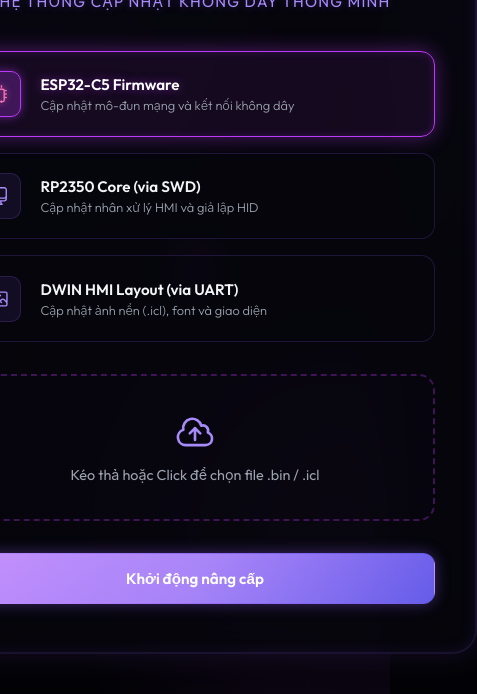
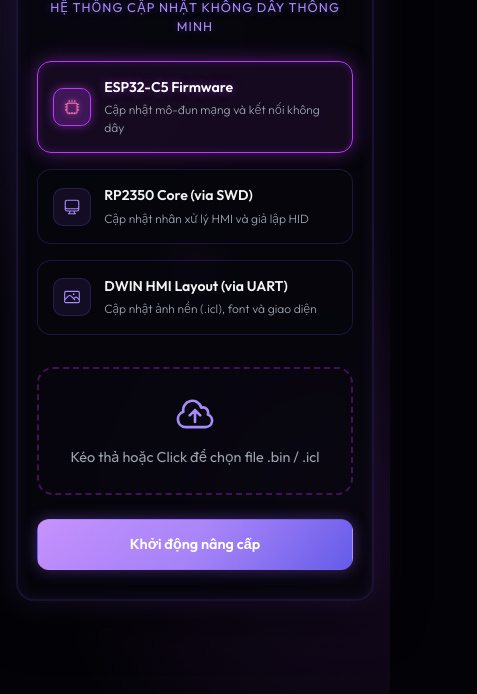
Before and after one commit to Gurayushi/HackerHMI, a plain HTML site: page index.html in a window 390 px wide. Shown: the part 150-844 px from the top of the page, 477 px wide, since content can reach past the window. Drawn offline with nearby package versions, Linux system fonts and the light colour scheme.

Commit message:
Add Tailwind CSS CDN and full mobile responsiveness for OTA dashboard

```diff
--- a/index.html
+++ b/index.html
@@ -5,6 +5,7 @@
     <title>HackerHMI OTA Neon Dashboard</title>
     <meta name="viewport" content="width=device-width, initial-scale=1">
     <link href="https://fonts.googleapis.com/css2?family=Outfit:wght@300;400;500;600;700&display=swap" rel="stylesheet">
+    <script src="https://cdn.tailwindcss.com"></script>
     <style>
         :root {
             --bg-color: #030307;
@@ -17,6 +18,10 @@
             --neon-blue: #3b82f6;
         }
 
+        *, *::before, *::after {
+            box-sizing: border-box;
+        }
+
         body {
             font-family: 'Outfit', -apple-system, BlinkMacSystemFont, sans-serif;
             background-color: var(--bg-color);
@@ -27,6 +32,7 @@
             justify-content: center;
             min-height: 100vh;
             margin: 0;
+            padding: 1rem;
             overflow-x: hidden;
             background-image:
                 radial-gradient(circle at 10% 20%, rgba(139, 92, 246, 0.12) 0%, transparent 40%),
@@ -36,18 +42,19 @@
         .container {
             background: var(--container-bg);
             border: 2px solid var(--border-color);
-            padding: 3rem 2.5rem;
+            padding: 2.5rem 2rem;
             border-radius: 24px;
             box-shadow:
                 0 0 30px rgba(139, 92, 246, 0.15),
                 0 15px 50px rgba(0, 0, 0, 0.8),
                 inset 0 0 15px rgba(139, 92, 246, 0.1);
             backdrop-filter: blur(20px);
-            width: 480px;
+            width: 100%;
+            max-width: 480px;
             text-align: center;
             position: relative;
             z-index: 10;
-            transition: all 0.4s cubic-bezier(0.16, 1, 0.3, 1);
+            transition: filter 0.4s ease, transform 0.4s ease;
         }
 
         .container:hover {
@@ -313,8 +320,9 @@
             background: rgba(12, 12, 22, 0.95);
             border: 2px solid var(--accent-neon);
             border-radius: 24px;
-            padding: 2.2rem 2rem;
-            width: 440px;
+            padding: 2rem 1.5rem;
+            width: 90%;
+            max-width: 440px;
             box-shadow: 0 0 50px rgba(188, 57, 250, 0.4), 0 20px 60px rgba(0, 0, 0, 0.9);
             transform: scale(0.85);
             transition: transform 0.4s cubic-bezier(0.175, 0.885, 0.32, 1.275);
@@ -333,6 +341,61 @@
             filter: blur(4px) brightness(0.8);
             pointer-events: none;
             transform: scale(0.98);
+        }
+
+        /* Mobile Responsive adjustments */
+        @media (max-width: 520px) {
+            .container {
+                padding: 1.8rem 1.2rem;
+                border-radius: 18px;
+            }
+
+            h1 {
+                font-size: 1.65rem;
+            }
+
+            .subtitle {
+                font-size: 0.8rem;
+                margin-bottom: 1.5rem;
+            }
+
+            .option-card {
+                padding: 0.95rem;
+                gap: 0.8rem;
+            }
+
+            .icon-wrapper {
+                width: 38px;
+                height: 38px;
+            }
+
+            .icon-wrapper svg {
+                width: 18px;
+                height: 18px;
+            }
+
+            .option-title {
+                font-size: 0.88rem;
+            }
+
+            .option-desc {
+                font-size: 0.75rem;
+            }
+
+            .upload-box {
+                padding: 1.5rem 0.8rem;
+                margin-bottom: 1.5rem;
+            }
+
+            .btn {
+                padding: 0.85rem 1.2rem;
+                font-size: 0.9rem;
+            }
+
+            .modal-card {
+                padding: 1.5rem 1.2rem;
+                width: 92%;
+            }
         }
 
         .progress-title-wrapper {
```
Also changed, not shown: 1 other file.
